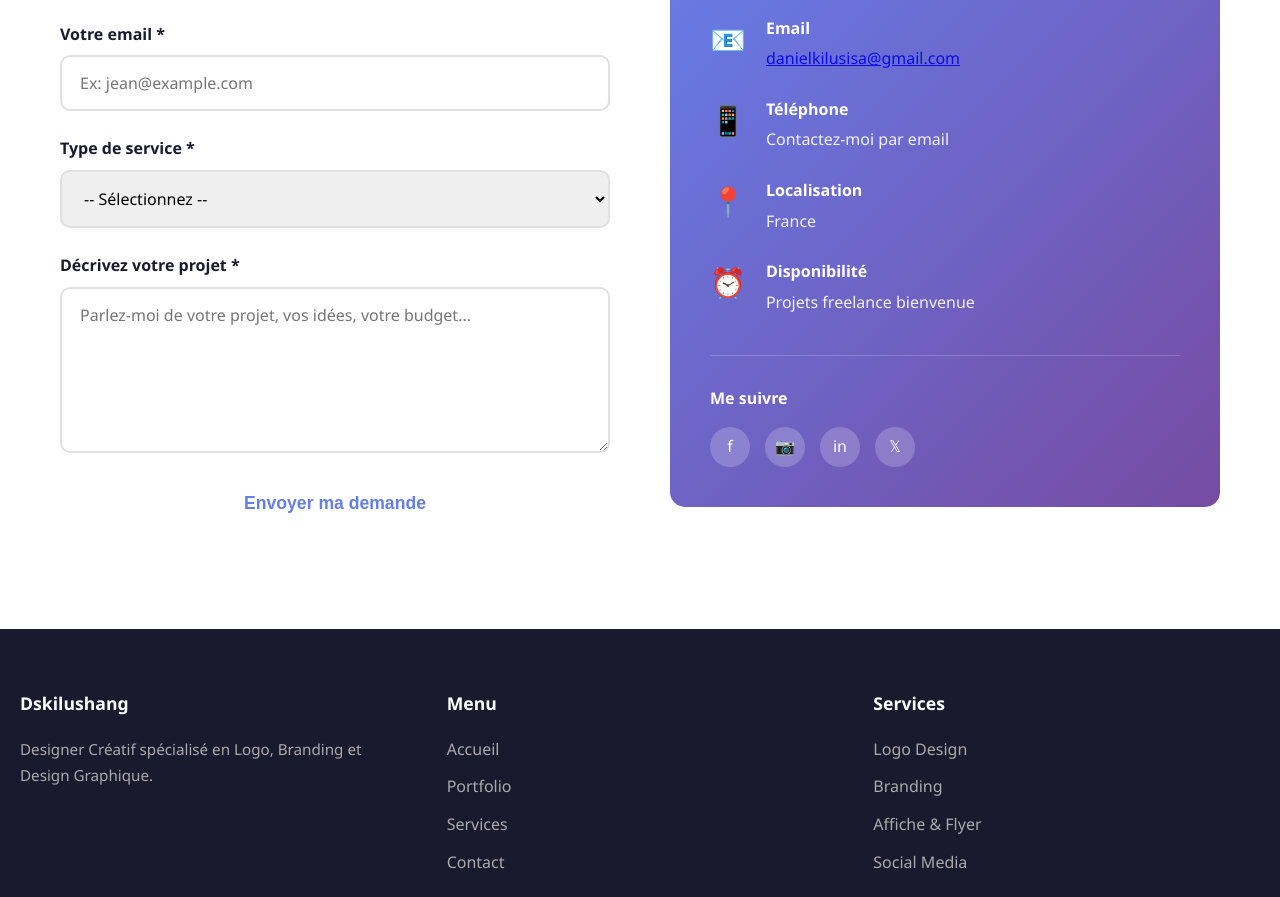
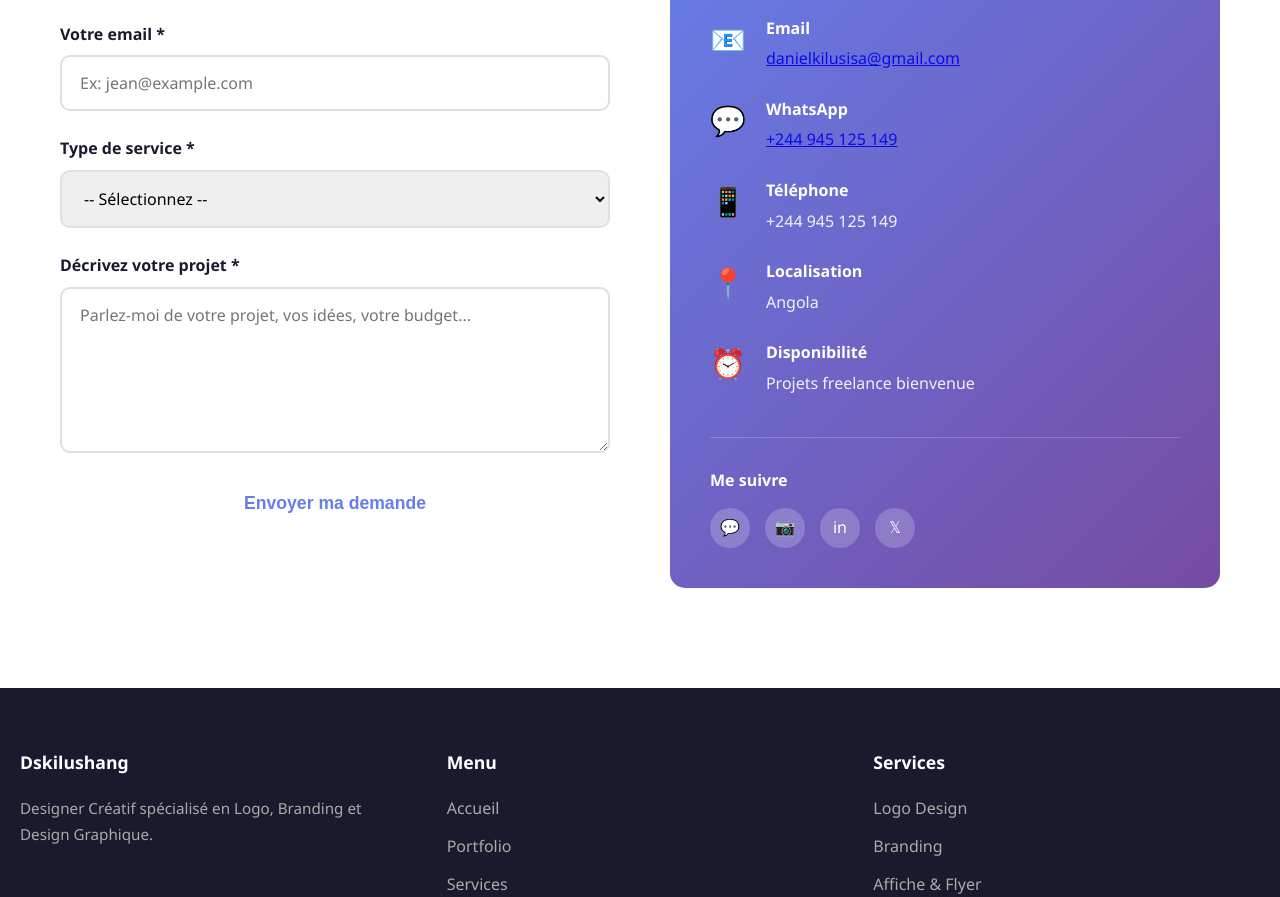
Before and after one commit to Dskilushang/dskilushang.github.io, a plain HTML site: page index.html in a window 1280 px wide. Shown: the part 5276-6173 px from the top of the page. Drawn offline with Linux system fonts and the light colour scheme.

Commit message:
Update: Add WhatsApp and correct contact information with Angola location

```diff
--- a/index.html
+++ b/index.html
@@ -334,17 +334,24 @@
                         </div>
                     </div>
                     <div class="info-item">
+                        <span class="info-icon">💬</span>
+                        <div>
+                            <strong>WhatsApp</strong>
+                            <p><a href="https://wa.me/244945125149" target="_blank">+244 945 125 149</a></p>
+                        </div>
+                    </div>
+                    <div class="info-item">
                         <span class="info-icon">📱</span>
                         <div>
                             <strong>Téléphone</strong>
-                            <p>Contactez-moi par email</p>
+                            <p>+244 945 125 149</p>
                         </div>
                     </div>
                     <div class="info-item">
                         <span class="info-icon">📍</span>
                         <div>
                             <strong>Localisation</strong>
-                            <p>France</p>
+                            <p>Angola</p>
                         </div>
                     </div>
                     <div class="info-item">
@@ -358,7 +365,7 @@
                     <div class="social-info">
                         <h4>Me suivre</h4>
                         <div class="social-links">
-                            <a href="#" class="social-icon" title="Facebook">f</a>
+                            <a href="https://wa.me/244945125149" class="social-icon" title="WhatsApp" target="_blank">💬</a>
                             <a href="#" class="social-icon" title="Instagram">📷</a>
                             <a href="#" class="social-icon" title="LinkedIn">in</a>
                             <a href="#" class="social-icon" title="Twitter">𝕏</a>
```
